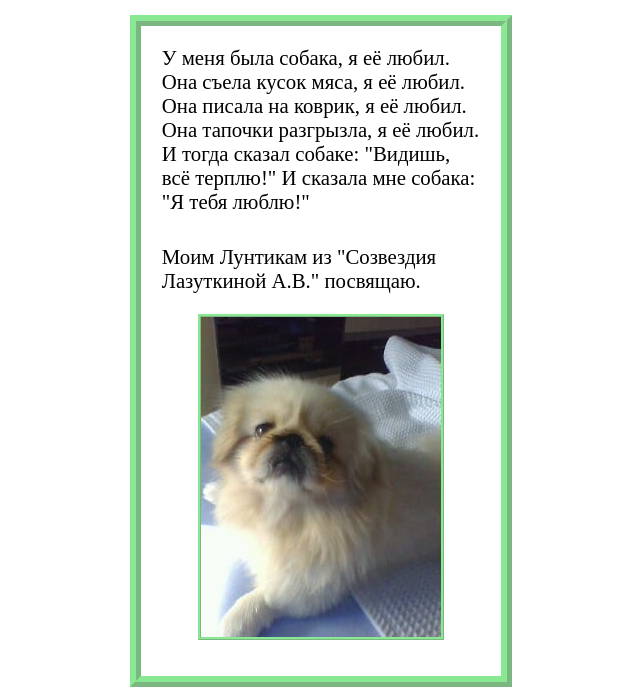
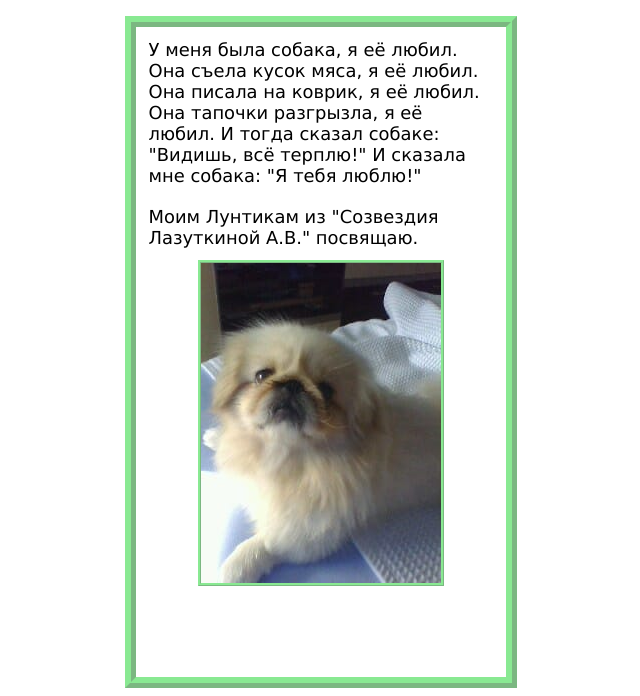
Before and after one commit to S-valetov/s-valetov.github.io, a plain HTML site: page index.html in a window 1280 px wide. Shown: the part 153-849 px from the top of the page, without its empty margins (319-959 px from the left). Drawn offline with Linux system fonts and the light colour scheme.

Commit message:
Коррекция отступов
Коррекция шрифта, отступов в боксе и его размеров

```diff
--- a/style.css
+++ b/style.css
@@ -1,4 +1,10 @@
 *{}
+
+body
+{
+    font-family: Verdana, Arial, sans-serif;
+    font-size: 16px;
+}
 
 .header
 {
@@ -21,16 +27,16 @@
 
 .main_box div
 {
-    font-size: 1.3rem;
-    width: 360px;
+    font-size: 1.12rem;
+    width: 370px;
     height: 650px;
     border: 3mm ridge rgba(60, 220, 75, .6);
 }
 
 p
 {
-    padding: 0.5em;
-    margin: 0.5em;
+    padding: 0.4em;
+    margin: 0.3em;
 }
 
 
```
